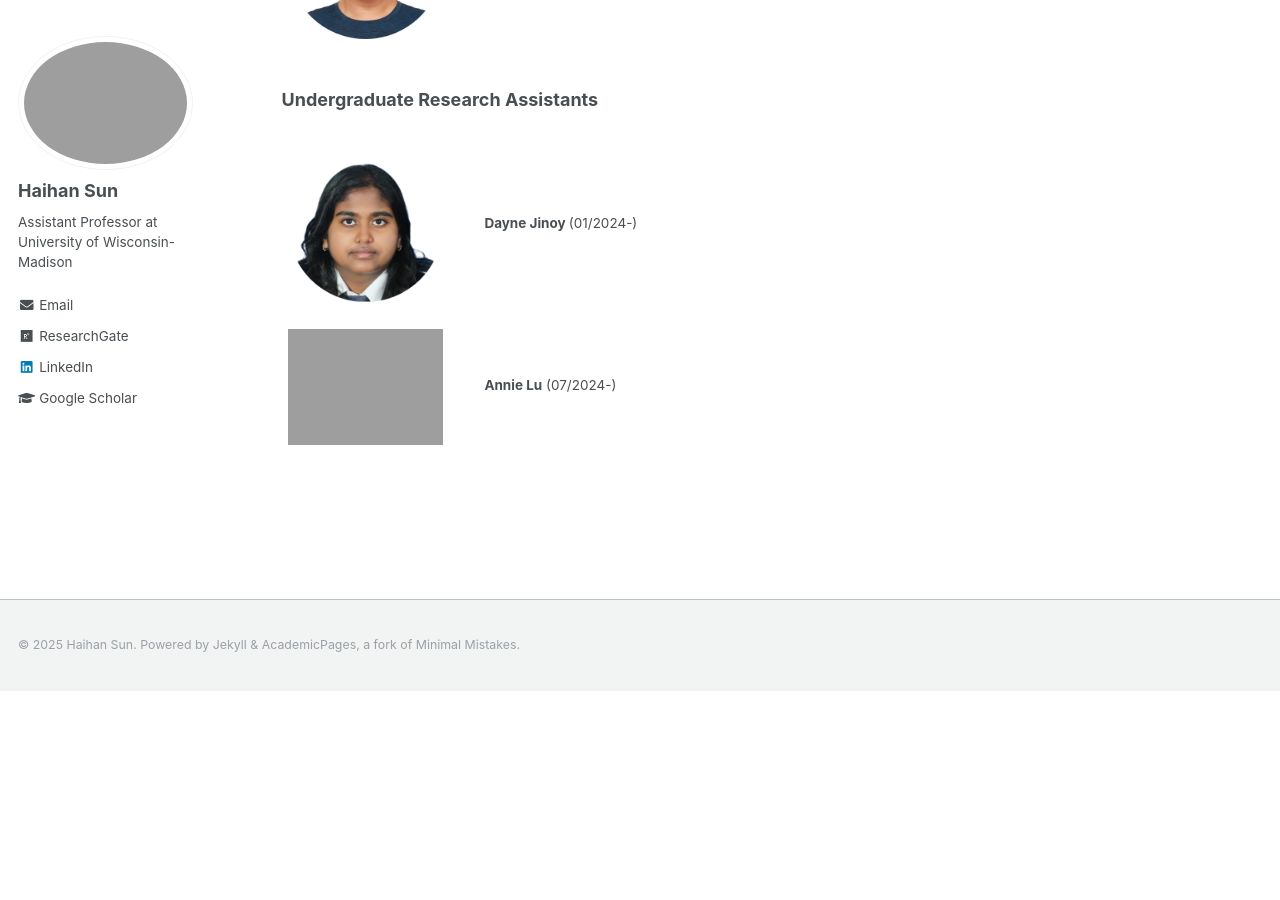
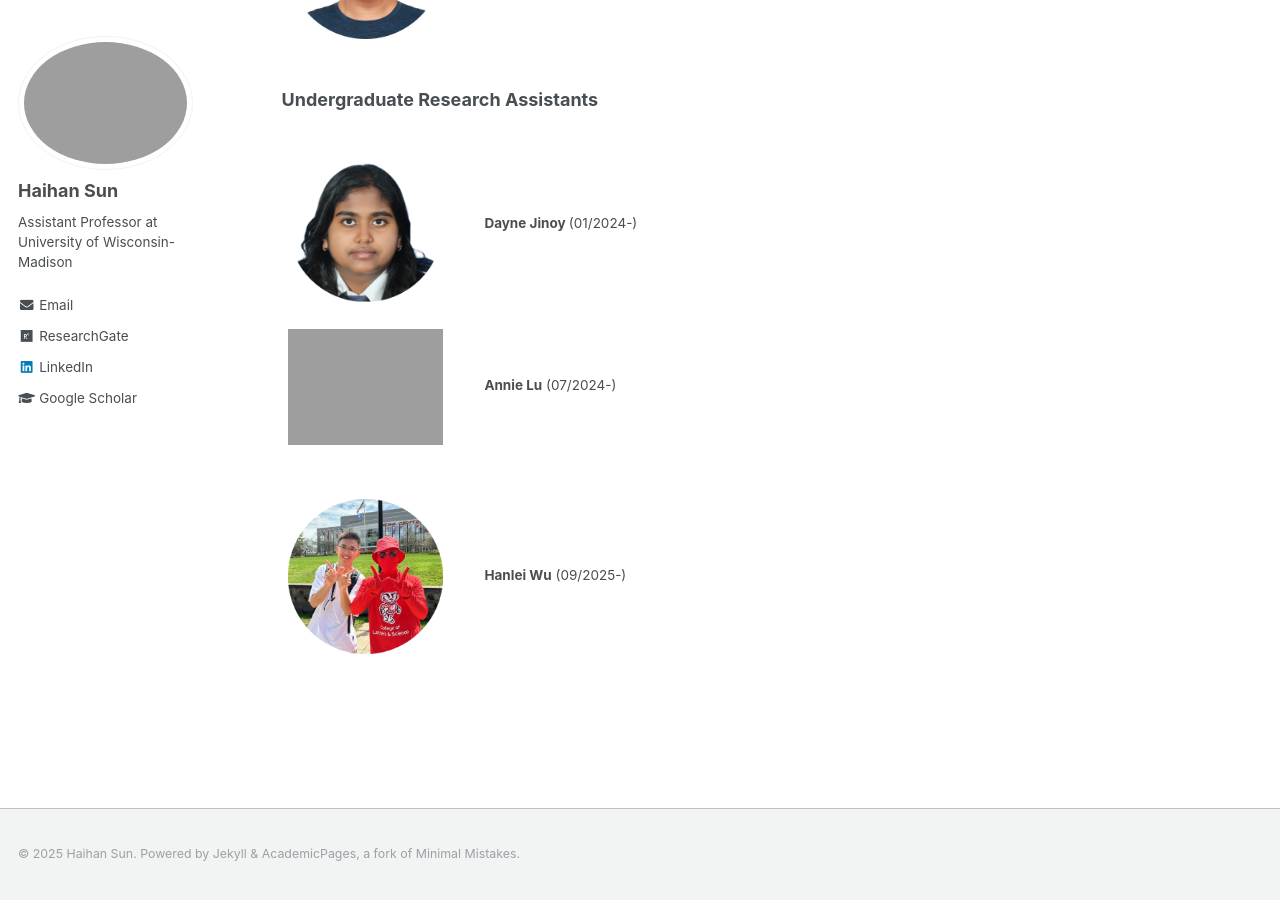
Before and after one commit to Haihan-Sun/Haihan-Sun.github.io, a Jekyll site: the page built from _pages/group.html, in a window 1280 px wide and 900 px high, scrolled down 871 px. Built offline with Jekyll 4.4.1, drawn with Linux system fonts in a browser that asks for light colours; before the commit the page ends 1562 px from its top, so only the background shows below that.

Commit message:
Update group.html

```diff
--- a/_pages/group.html
+++ b/_pages/group.html
@@ -83,5 +83,15 @@ author_profile: true
 </table>
 <br>
 
+<table class="imgtable">
+  <tr>
+    <td style = "width:20%">
+      <img src="https://haihan-sun.github.io/_pages/images/HanleiWu.png" width="155" >&nbsp;
+    </td>
+  <td align="left"><p><b>Hanlei Wu</b> (09/2025-) <br />
+    </td>
+ </tr>
+</table>
+<br>
 </body>
 </html>
```
